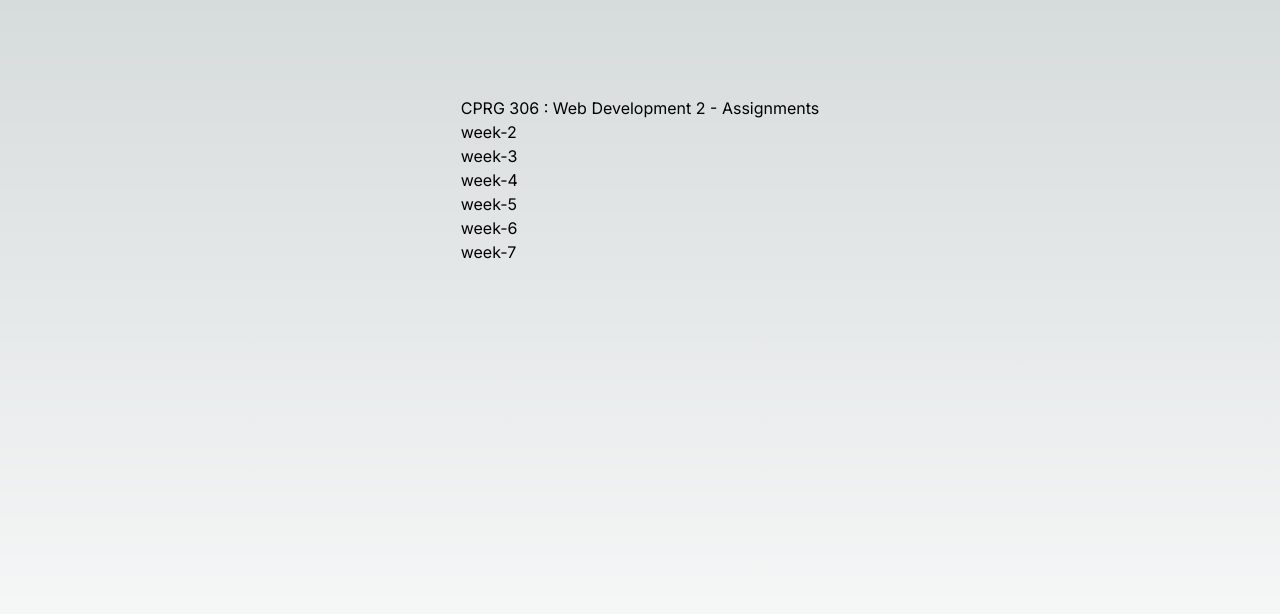
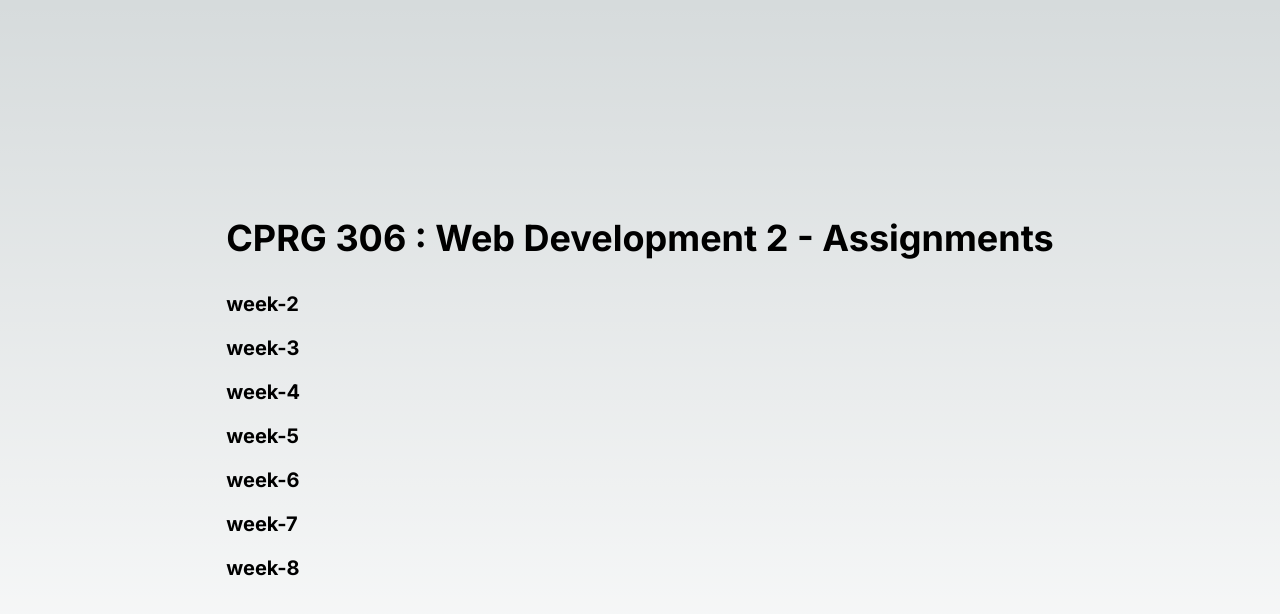
Before and after one commit to sheraj923/cprg306-assignments, a Next.js app in the folder cprg306-assignments/: page / in a window 1280 px wide. Shown: the top 614 px of the page. Built offline with nearby package versions, Linux system fonts and the light colour scheme.

Commit message:
Update page.js

```diff
--- a/cprg306-assignments/app/page.js
+++ b/cprg306-assignments/app/page.js
@@ -1,20 +1,49 @@
 import page from "./week-2/page"
 import Image from "next/image";
 import Link from "next/link";
+
 export default function Home() {
   return (
-    <main className="flex min-h-screen flex-col items-center justify-between p-24">
-      <div className="">
-        <h1> CPRG 306 : Web Development 2 - Assignments</h1>
-        <ul>
-          <li><Link href="/week-2" >week-2</Link></li>
-          <li><Link href="/week-3" >week-3</Link></li>
-          <li><Link href="/week-4" >week-4</Link></li>
-          <li><Link href="/week-5" >week-5</Link></li>
-          <li><Link href="/week-6" >week-6</Link></li>
-          <li><Link href="/week-7" >week-7</Link></li>
+    <main className="flex min-h-screen flex-col items-center justify-center p-8">
+      <div className="text-center">
+        <h1 className="text-4xl font-bold text-black-500">CPRG 306 : Web Development 2 - Assignments</h1>
+        <ul className="mt-8 space-y-4">
+          <li>
+            <Link href="/week-2" className="flex items-center text-xl font-bold text-black-500 hover:text-blue-500 transition-colors duration-300">
+              week-2
+            </Link>
+          </li>
+          <li>
+            <Link href="/week-3" className="flex items-center text-xl font-bold text-black-500 hover:text-blue-500 transition-colors duration-300">
+              week-3
+            </Link>
+          </li>
+          <li>
+            <Link href="/week-4" className="flex items-center text-xl font-bold text-black-500 hover:text-blue-500 transition-colors duration-300">
+              week-4
+            </Link>
+          </li>
+          <li>
+            <Link href="/week-5" className="flex items-center text-xl font-bold text-black-500 hover:text-blue-500 transition-colors duration-300">
+             week-5
+            </Link>
+          </li>
+          <li>
+            <Link href="/week-6" className="flex items-center text-xl font-bold text-black-500 hover:text-blue-500 transition-colors duration-300">
+            week-6
+            </Link>
+          </li>
+          <li>
+            <Link href="/week-7" className="flex items-center text-xl font-bold text-black-500 hover:text-blue-500 transition-colors duration-300">
+              week-7
+            </Link>
+          </li>
+          <li>
+            <Link href="/week-8" className="flex items-center text-xl font-bold text-black-500 hover:text-blue-500 transition-colors duration-300">
+             week-8
+            </Link>
+          </li>
         </ul>
       </div>
     </main>
-  );
-}
+  )}
```
